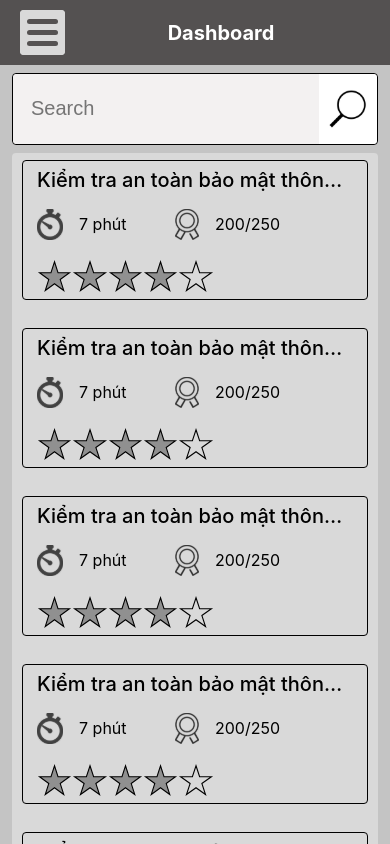
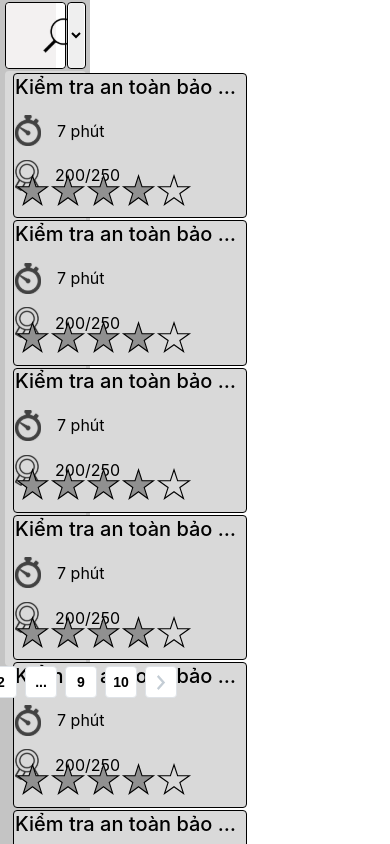
Before and after one commit to minhtan0804/quiz-app, a React (Create React App) app: page /dashboard in a window 390 px wide. Shown: the top 844 px of the page. Built offline with nearby package versions, Linux system fonts and the light colour scheme.

Commit message:
fix dashboard

```diff
--- a/src/components/ItemQuiz/ItemQuiz.jsx
+++ b/src/components/ItemQuiz/ItemQuiz.jsx
@@ -1,9 +1,10 @@
+import { isMobile } from "react-device-detect";
 import Images from "../../assets/images";
 import { IconInfoQuiz, InfoItem, InfoQuiz, InfoQuizWrap, LevelQuiz, Star, Title, Wrapper } from "./itemQuizStyle";
 
 const ItemQuiz = (props) => {
     return (
-        <Wrapper>
+        <Wrapper isMobile={isMobile} >
             <Title>{props.title}</Title>
 
             <InfoQuizWrap>
@@ -18,7 +19,7 @@ const ItemQuiz = (props) => {
                 </InfoQuiz>
             </InfoQuizWrap>
 
-            <LevelQuiz>
+            <LevelQuiz isMobile={isMobile} >
                 <Star src={Images.dashboard.starFill} />
                 <Star src={Images.dashboard.starFill} />
                 <Star src={Images.dashboard.starFill} />
--- a/src/components/ItemQuiz/itemQuizStyle.jsx
+++ b/src/components/ItemQuiz/itemQuizStyle.jsx
@@ -1,29 +1,20 @@
 import styled from "styled-components";
 
 export const Wrapper = styled.div`
-    width: calc(34%);
-    height: calc(24%);
+    width: ${props => props.isMobile ? 90 : 34}%;
+    height: ${props => props.isMobile ? 15 : 24}%;
     background: #fff;
-    margin: 0px 5% 3% 5%;
+    margin: ${props => props.isMobile ? '0px 0px 8% 0px' : '0px 5% 3% 5%'};
     display: flex;
     flex-direction: column;
     font-weight: 500;
     font-size: 20px;
     align-items: center;
-    padding: 1% 2%;
+    padding: ${props => props.isMobile ? '2% 4%' : '1% 2%'};
     background: #D9D9D9;
     border: 1px solid #000000;
     border-radius: 4px;
     min-width: 230px;
-
-    @media screen and (max-width: 1023.98px) {
-        width: 90%;
-        padding: 2% 4%;
-        height: 15%;
-        margin: 0;
-        margin-bottom: 8%;
-    }
-
 `;
 
 export const Title = styled.div`
@@ -66,12 +57,7 @@ export const InfoItem = styled.div`
 export const LevelQuiz = styled.div`
     align-self: flex-start;
     height: 32px;
-    margin-top: 10%;
-
-    @media screen and (max-width: 1023.98px) {
-        margin-top: 5%;
-    }
-
+    margin-top: ${props => props.isMobile ? 5 : 10}%;
 `;
 
 export const Star = styled.img`
--- a/src/components/NavBar/NavBar.jsx
+++ b/src/components/NavBar/NavBar.jsx
@@ -1,9 +1,10 @@
+import { isMobile } from 'react-device-detect';
 import Images from '../../assets/images'
 import { NavBarIcon, NavBarIconWrapper, NavBarTitle, Wrapper } from "./navBarStyle";
 
 const NavBar = (props) => {
     return (
-        <Wrapper>
+        <Wrapper isMobile={isMobile} >
             <NavBarIconWrapper>
                 <NavBarIcon src={Images.navbar.menuIcon} />
             </NavBarIconWrapper>
--- a/src/components/NavBar/navBarStyle.jsx
+++ b/src/components/NavBar/navBarStyle.jsx
@@ -9,11 +9,7 @@ export const Wrapper = styled.div`
     top: 0;
     align-items: center;
     text-align: center;
-    display: none;
-
-    @media screen and (max-width: 1023.98px) {
-        display: flex;
-    }
+    display: ${props => props.isMobile ? 'flex' : 'none'};
 `;
 
 export const NavBarIconWrapper = styled.div`
--- a/src/container/dashboard/Dashboard.jsx
+++ b/src/container/dashboard/Dashboard.jsx
@@ -1,9 +1,10 @@
 import { useState } from "react";
+import { isMobile } from "react-device-detect";
 import Images from "../../assets/images.js"
 import ItemPage from "../../components/ItemPage/ItemPage";
 import ItemQuiz from "../../components/ItemQuiz/ItemQuiz";
 import NavBar from "../../components/NavBar/NavBar";
-import { AvatarImage, AvatarWrap, Content, DashboardContainer, FilterSelect, FilterWrap, FooterContent, IconSearch, IconSearchWrapper, LogoutButton, MainContent, MenuBar, SearchInput, SearchWrap, TopContent, UserInfo, Wrapper } from "./dashboardStyle";
+import { AvatarImage, AvatarWrap, Content, DashboardContainer, FilterSelect, FilterWrap, FooterContent, IconSearch, IconSearchWrapper, LogoutButton, MainContent, MenuBar, MenuBarWrap, SearchInput, SearchWrap, TopContent, UserInfo, Wrapper } from "./dashboardStyle";
 
 const Dashboard = (props) => {
     const [isOpenMenu, setIsOpenMenu] = useState(false);
@@ -12,10 +13,11 @@ const Dashboard = (props) => {
         setIsOpenMenu(prev => !prev)
     }
 
+    console.log(isMobile);
 
     return (
 
-        <Wrapper>
+        <Wrapper isMobile={isMobile}>
             <NavBar
                 title="Dashboard"
                 onClick={openMenu}
@@ -24,8 +26,11 @@ const Dashboard = (props) => {
             </NavBar>
 
             <DashboardContainer>
+                {/* <MenuBarWrap isMobile={isMobile} > */}
+
                     <MenuBar
                         show={isOpenMenu}
+                        isMobile={isMobile}
                     >
                         <AvatarWrap>
                             <AvatarImage src={Images.dashboard.avatarUser} />
@@ -37,18 +42,19 @@ const Dashboard = (props) => {
 
                         <LogoutButton>Logout</LogoutButton>
                     </MenuBar>
+                {/* </MenuBarWrap> */}
 
-                <Content>
-                    <TopContent>
-                        <SearchWrap>
-                            <SearchInput placeholder="Search" />
+                <Content isMobile={isMobile} >
+                    <TopContent isMobile={isMobile} >
+                        <SearchWrap isMobile={isMobile} >
+                            <SearchInput placeholder="Search" isMobile={isMobile} />
 
                             <IconSearchWrapper>
                                 <IconSearch src={Images.dashboard.searchIcon} />
                             </IconSearchWrapper>
                         </SearchWrap>
 
-                        <FilterWrap>
+                        <FilterWrap isMobile={isMobile} >
                             <FilterSelect>
                                 <option value="1">All</option>
                                 <option value="2">Difficult</option>
@@ -58,7 +64,7 @@ const Dashboard = (props) => {
                         </FilterWrap>
                     </TopContent>
 
-                    <MainContent>
+                    <MainContent isMobile={isMobile} >
                         <ItemQuiz
                             title="Kiểm tra an toàn bảo mật thông tin 2"
                             time={7}
@@ -97,7 +103,7 @@ const Dashboard = (props) => {
                         />
                     </MainContent>
 
-                    <FooterContent>
+                    <FooterContent isMobile={isMobile} >
                         <ItemPage />
                     </FooterContent>
                 </Content>
--- a/src/container/dashboard/dashboardStyle.jsx
+++ b/src/container/dashboard/dashboardStyle.jsx
@@ -2,29 +2,26 @@ import styled from "styled-components";
 
 export const Wrapper = styled.div`
     width: 100vw;
-    height: 100vh;
+    min-height: ${props => props.isMobile ? '100vh' : '0px'};
+    height: ${props => props.isMobile ? 'auto' : '100vh'};
     font-size: 24px;
     font-weight: normal;
     display: flex;
     flex-direction: column;
     align-items: center;
 
-    @media screen and (max-width: 1023.98px) {
-        min-height: 100vh;
-        height: auto;
-    }
-
 `;
 
 export const DashboardContainer = styled.div`
     display: flex;
     align-items: center;
+    height: ${props => props.isMobile ? 'calc(100% - 65px)' : '100%'};
+`;
+
+export const MenuBarWrap = styled.div`
+    display: ${props => props.isMobile ? 'none' : 'flex'};
+    width: 300px;
     height: 100%;
-
-    @media screen and (max-width: 1023.98px) {
-        height: calc(100% - 65px);
-    }
-
 `;
 
 export const MenuBar = styled.div`
@@ -82,7 +79,6 @@ export const LogoutButton = styled.button`
     background: #C9CBCB;
     border: 1px solid rgba(0, 0, 0, 0.5);
     border-radius: 4px;
-    /* width: 20%; */
     height: 6%;
     margin-bottom: 12%;
     font-weight: 400;
@@ -95,53 +91,35 @@ export const LogoutButton = styled.button`
 export const Content = styled.div`
     background:  #C4C4C4;;
     flex-shrink: 1;
-    width: calc(100% - 300px);
-    height: 100%;
+    width: ${props => props.isMobile ? "100%" : 'calc(100% - 300px)'};
+    height: ${props => props.isMobile ? 'fit-content' : '100%'};
     display: flex;
     align-items: center;
     flex-direction: column;
-
-    @media screen and (max-width: 1023.98px) {
-        width: 100%;
-        height: fit-content;
-    }
-
 `;
 
 export const TopContent = styled.div`
-    width: 90%;
-    height: 8%;
+    width: ${props => props.isMobile ? '94%' : '90%'};
+    height: ${props => props.isMobile ? '72px' : '8%'};
     display: flex;
     align-items: center;
     margin-top: 2%;
     justify-content: space-between;
-
-    @media screen and (max-width: 1023.98px) {
-        height: 72px;
-        width: 94%;
-    }
-
 `;
 
 export const SearchWrap = styled.div`
+    width: ${props => props.isMobile ? '100%' : '74%'};
     height: calc(100% - 2px);
     background: #F3F1F1;
     border: 1px solid #000000;
     border-radius: 4px;
-    width: 74%;
     display: flex;
     justify-content: space-between;
-
-
-    @media screen and (max-width: 1023.98px) {
-        width: 100%;
-    }
-
 `;
 
 export const SearchInput = styled.input`
     padding-left: 5%;
-    padding-right: 16%;
+    padding-right: ${props => props.isMobile ? 24 : 16}%;
     border: none;
     width: calc(70% - 50px);
     border-radius: 4px;
@@ -150,11 +128,6 @@ export const SearchInput = styled.input`
     font-weight: 400;
     font-size: 20px;
     flex-shrink: 1;
-
-    @media screen and (max-width: 1023.98px) {
-        padding-right: 24%;
-    }
-
 `;
 
 export const IconSearchWrapper = styled.div`
@@ -178,11 +151,7 @@ export const FilterWrap = styled.div`
     background: #FFFFFF;
     border: 1px solid #000000;
     border-radius: 4px;
-
-    @media screen and (max-width: 1023.98px) {
-        display: none;
-    }
-
+    display: ${props => props.isMobile ? 'none' : 'block'};
 `;
 
 export const FilterSelect = styled.select`
@@ -198,37 +167,24 @@ export const FilterSelect = styled.select`
 `;
 
 export const MainContent = styled.div`
-    width: 80%;
-    height: 70%;
+    width: ${props => props.isMobile ? 90 : 80}%;
+    height: ${props => props.isMobile ? 'fit-content' : '70%'};
     background: #D9D9D9;
     border-radius: 4px;
     margin-top: 2%;
-    padding: 2% 5%;
+    padding: ${props => props.isMobile ? '2%' : '2% 5%'};
     display: flex;
     flex-wrap: wrap;
     justify-content: space-between;
-    align-items: center;
-
-    @media screen and (max-width: 1023.98px) {
-        height: fit-content;
-        padding: 2%;
-        width: 90%;
-        justify-content: center;
-    }
-
+    justify-content: ${props => props.isMobile ? 'center' : 'space-between'};
 `;
 
 export const FooterContent = styled.div`
     min-width: 272px;
     height: 32px;
-    /* padding-bottom: 5%; */
     display: flex;
     align-items: center;
     justify-content: center;
-    margin-top: 1%;
-
-    @media screen and (max-width: 1023.98px) {
-        margin-top: 4%;
-        margin-bottom: 5%;
-    }
+    margin-top: ${props => props.isMobile ? 4 : 1}%;
+    margin-bottom: ${props => props.isMobile ? 5 : 0}%;
 `;
```
Lines whose indentation alone changed are shown as unchanged.
